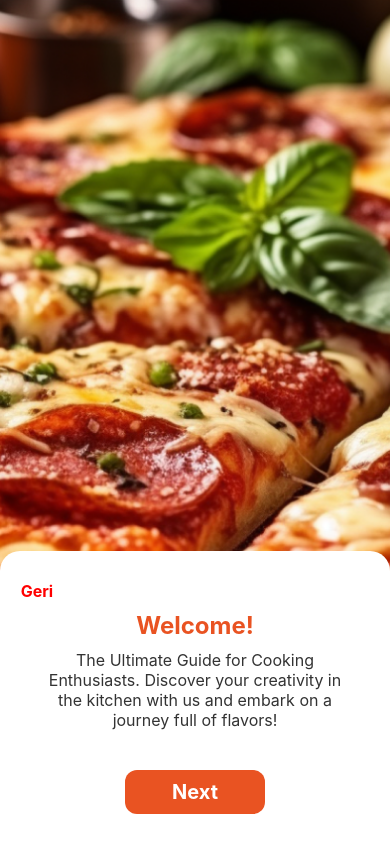
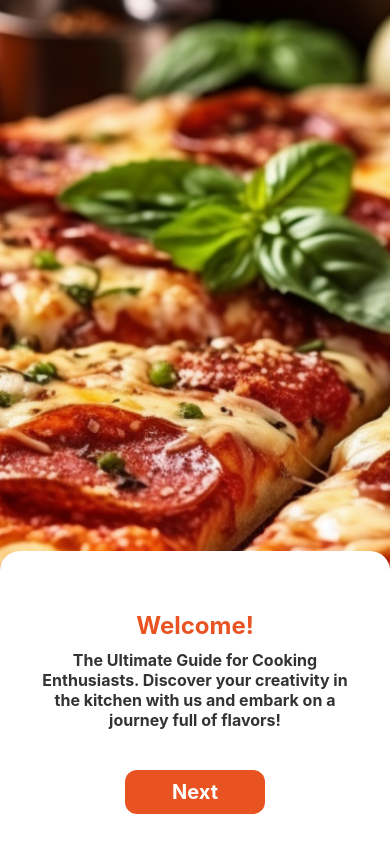
Before and after one commit to FurkanNadirAglar/RepiceMagic, a React Native app: screen / in a window 390 px wide. Built offline with nearby package versions, Linux system fonts and the light colour scheme.

Commit message:
Update Onboarding.js

```diff
--- a/components/Onboarding/Onboarding.js
+++ b/components/Onboarding/Onboarding.js
@@ -58,7 +58,6 @@ const Onboarding = ({ onComplete }) => {
     },
   ];
 
-
   return (
     <View style={styles.container}>
       <ScrollView
@@ -77,12 +76,14 @@ const Onboarding = ({ onComplete }) => {
           >
             <View style={styles.overlayContainer}>
               <View style={styles.slideTextContainer}>
+                {index !== 0 && ( // Conditionally render back button for all slides except the first one
                   <TouchableOpacity
                     onPress={handlePrev}
                     style={styles.backButton}
                   >
-                  <Text style={styles.backButtonText}>Geri</Text>
+                    <Text style={styles.backButtonText}>Back</Text>
                   </TouchableOpacity>
+                )}
                 <View style={styles.textContainer}>
                   <Text style={styles.title}>{slide.title}</Text>
                   <Text style={styles.description}>{slide.description}</Text>
@@ -92,7 +93,7 @@ const Onboarding = ({ onComplete }) => {
                   style={[
                     styles.nextButton,
                     currentScreen === slides.length - 1 && styles.finishButton,
-                  ]} // Next ve Tamamla butonlarının stillerini ayarlamak için koşullu stillendirme
+                  ]}
                 >
                   <Text style={styles.nextButtonText}>
                     {currentScreen === slides.length - 1 ? "Get Started" : "Next"}
@@ -106,6 +107,7 @@ const Onboarding = ({ onComplete }) => {
     </View>
   );
 };
+
 
 export default Onboarding;
 
@@ -146,6 +148,7 @@ const styles = StyleSheet.create({
     color: "#333", // Updated color
     textAlign: "center", // Center alignment
     paddingHorizontal: 20, // Add padding horizontally
+    fontWeight:"700"
   },
   backButton: {
     position: "absolute",
```
Lines whose indentation alone changed are shown as unchanged.
